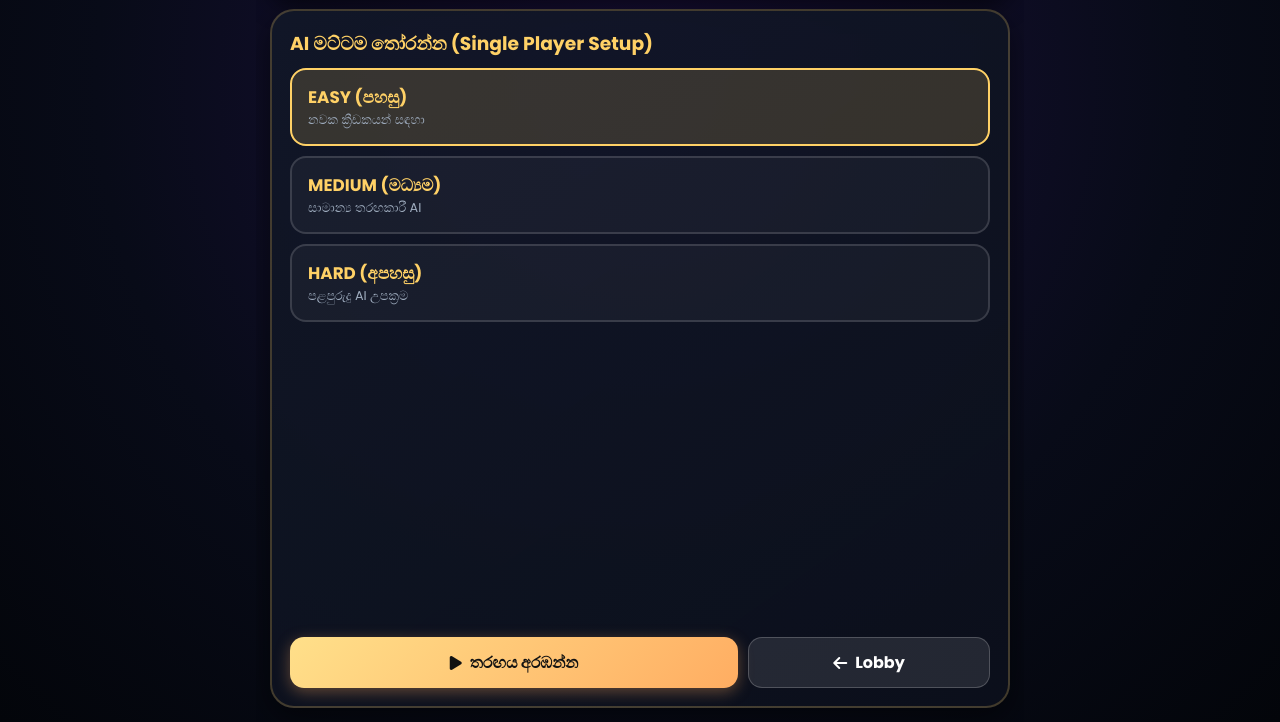
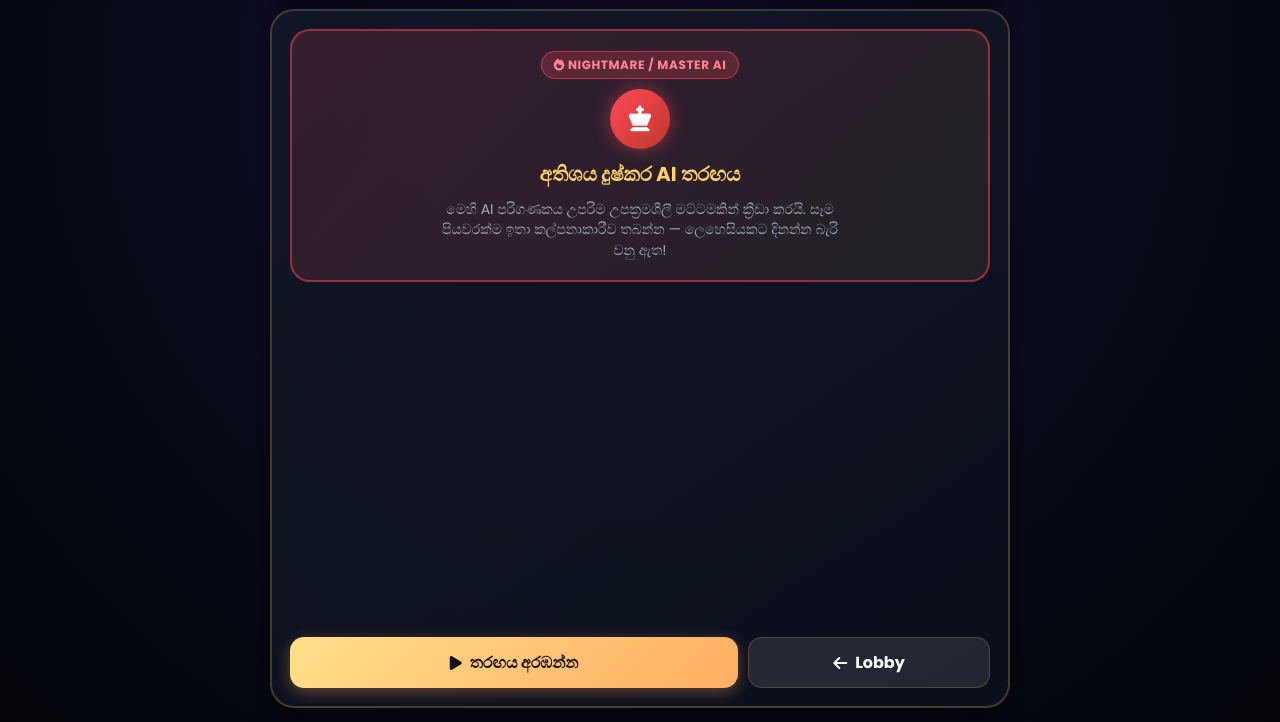
Before and after one commit to shanandmadu143-glitch/Gaameplay001001001, a plain HTML site: page singalplayer.html in a window 1280 px wide. Shown: the part 78-800 px from the top of the page. Drawn offline with Linux system fonts and the light colour scheme; a web font is replaced by a local one.

Commit message:
Update singalplayer.html

```diff
--- a/singalplayer.html
+++ b/singalplayer.html
@@ -21,15 +21,15 @@ body{min-height:100dvh;display:flex;flex-direction:column;align-items:center}
 
 .box{flex:1;overflow-y:auto;padding:18px;background:linear-gradient(145deg,rgba(18,24,40,0.88),rgba(12,16,28,0.92));border:2px solid rgba(255,209,102,0.22);border-radius:24px;display:flex;flex-direction:column;justify-content:space-between;gap:16px;box-shadow:0 10px 30px rgba(0,0,0,0.5)}
 
-.difficulty-grid{display:grid;grid-template-columns:1fr;gap:10px}
-.diff-btn{padding:14px 16px;border-radius:16px;border:2px solid rgba(255,255,255,0.14);background:rgba(255,255,255,0.04);color:#fff;text-align:left;cursor:pointer;transition:all 0.15s ease}
-.diff-btn.active{border-color:var(--gold);background:rgba(255,209,102,0.16)}
-.diff-btn b{display:block;font-size:1.05rem;color:var(--gold)}
-.diff-btn small{color:var(--dim);font-size:0.8rem}
+.hardcore-card{background:linear-gradient(135deg,rgba(255,71,87,0.16),rgba(255,209,102,0.08));border:2px solid rgba(255,71,87,0.5);border-radius:20px;padding:20px;display:flex;flex-direction:column;align-items:center;text-align:center;gap:10px}
+.hardcore-icon{width:60px;height:60px;border-radius:50%;display:grid;place-items:center;background:linear-gradient(135deg,#ff4757,#c0392b);color:#fff;font-size:1.6rem;box-shadow:0 0 18px rgba(255,71,87,0.45)}
+.hardcore-card h2{color:var(--gold);font-size:1.25rem;font-weight:800}
+.hardcore-card p{color:var(--dim);font-size:0.88rem;line-height:1.45;max-width:420px}
+.tag-pill{background:rgba(255,71,87,0.22);border:1px solid rgba(255,71,87,0.55);color:#ff8792;padding:4px 12px;border-radius:999px;font-size:0.75rem;font-weight:800;letter-spacing:0.6px}
 
 .btn,.btn-gold{border:0;border-radius:14px;padding:12px 16px;cursor:pointer;font-weight:700;font-size:1rem;display:inline-flex;align-items:center;gap:8px;justify-content:center;transition:transform 0.12s ease}
 .btn:active,.btn-gold:active{transform:scale(0.97)}
-.btn{background:rgba(255,255,255,0.1);color:#fff;border:1px solid rgba(255,255,255,0.2)}
+.btn{background:rgba(255,255,255,0.1);color:#fff;border:1px solid rgba(255,209,102,0.2)}
 .btn-gold{background:linear-gradient(135deg,#ffe08a,#ffad62);color:#111;box-shadow:0 4px 15px rgba(255,173,98,0.35)}
 .row{display:flex;gap:10px}
 </style>
@@ -38,20 +38,18 @@ body{min-height:100dvh;display:flex;flex-direction:column;align-items:center}
 <div class="app" id="spRoot">
  <div class="top-bar">
   <div class="title-group">
-   <i class="fa-solid fa-robot" style="color:var(--neon-blue);font-size:1.3rem"></i>
+   <i class="fa-solid fa-skull-crossbones" style="color:var(--red);font-size:1.3rem"></i>
    <h1>SINGLE PLAYER</h1>
   </div>
   <div class="bet-badge"><i class="fa-solid fa-coins"></i> Bet: <span id="betVal">50</span></div>
  </div>
 
  <div class="box">
-  <div>
-   <h3 style="color:var(--gold);margin-bottom:10px">AI මට්ටම තෝරන්න (Single Player Setup)</h3>
-   <div class="difficulty-grid" id="diffGrid">
-    <button class="diff-btn active" data-level="easy"><b>EASY (පහසු)</b><small>නවක ක්‍රීඩකයන් සඳහා</small></button>
-    <button class="diff-btn" data-level="medium"><b>MEDIUM (මධ්‍යම)</b><small>සාමාන්‍ය තරඟකාරී AI</small></button>
-    <button class="diff-btn" data-level="hard"><b>HARD (අපහසු)</b><small>පළපුරුදු AI උපක්‍රම</small></button>
-   </div>
+  <div class="hardcore-card">
+   <span class="tag-pill"><i class="fa-solid fa-fire"></i> NIGHTMARE / MASTER AI</span>
+   <div class="hardcore-icon"><i class="fa-solid fa-chess-king"></i></div>
+   <h2>අතිශය දුෂ්කර AI තරඟය</h2>
+   <p>මෙහි AI පරිගණකය උපරිම උපක්‍රමශීලී මට්ටමකින් ක්‍රීඩා කරයි. සෑම පියවරක්ම ඉතා කල්පනාකාරීව තබන්න — ලෙහෙසියකට දිනන්න බැරි වනු ඇත!</p>
   </div>
 
   <div class="row">
@@ -65,18 +63,10 @@ body{min-height:100dvh;display:flex;flex-direction:column;align-items:center}
 'use strict';
 const $=id=>document.getElementById(id);
 const params=new URLSearchParams(window.location.search);
-const bet=Number(params.get('bet'))||50;
-let selectedLevel='easy';
+const bet=Math.max(10,Number(params.get('bet'))||50);
+const HARD_AI_LEVEL='hard';
 
 $('betVal').textContent=bet;
-
-document.querySelectorAll('.diff-btn').forEach(btn=>{
- btn.onclick=()=>{
-  document.querySelectorAll('.diff-btn').forEach(b=>b.classList.remove('active'));
-  btn.classList.add('active');
-  selectedLevel=btn.dataset.level;
- };
-});
 
 function go(url){
  const root=$('spRoot');
@@ -85,7 +75,7 @@ function go(url){
 }
 
 $('startBtn').onclick=()=>{
- go(`arena.html?mode=single&bet=${encodeURIComponent(bet)}&ai=${encodeURIComponent(selectedLevel)}`);
+ go(`arena.html?mode=single&bet=${encodeURIComponent(bet)}&ai=${encodeURIComponent(HARD_AI_LEVEL)}`);
 };
 $('backBtn').onclick=()=>go('index.html');
 </script>
```
